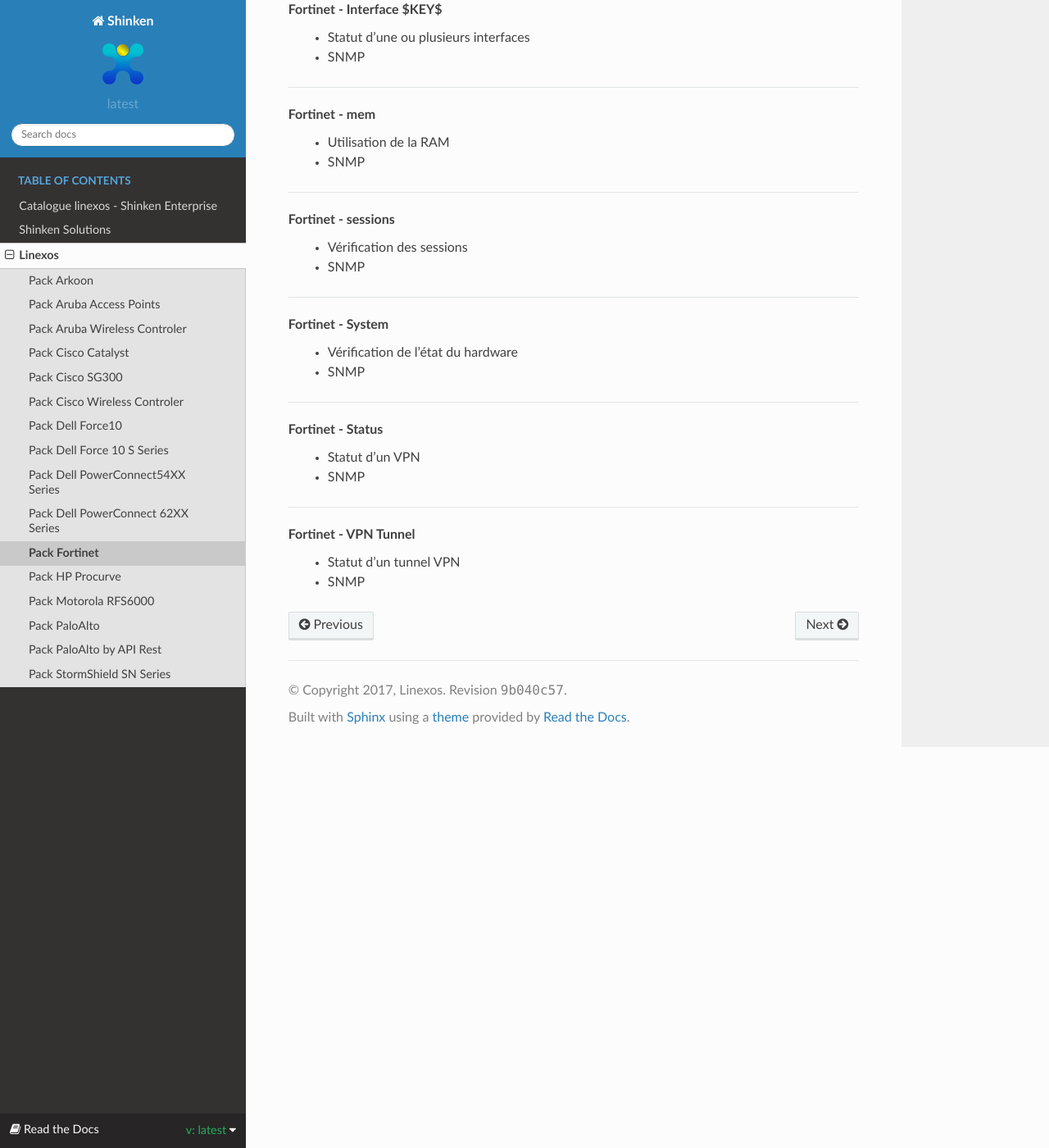
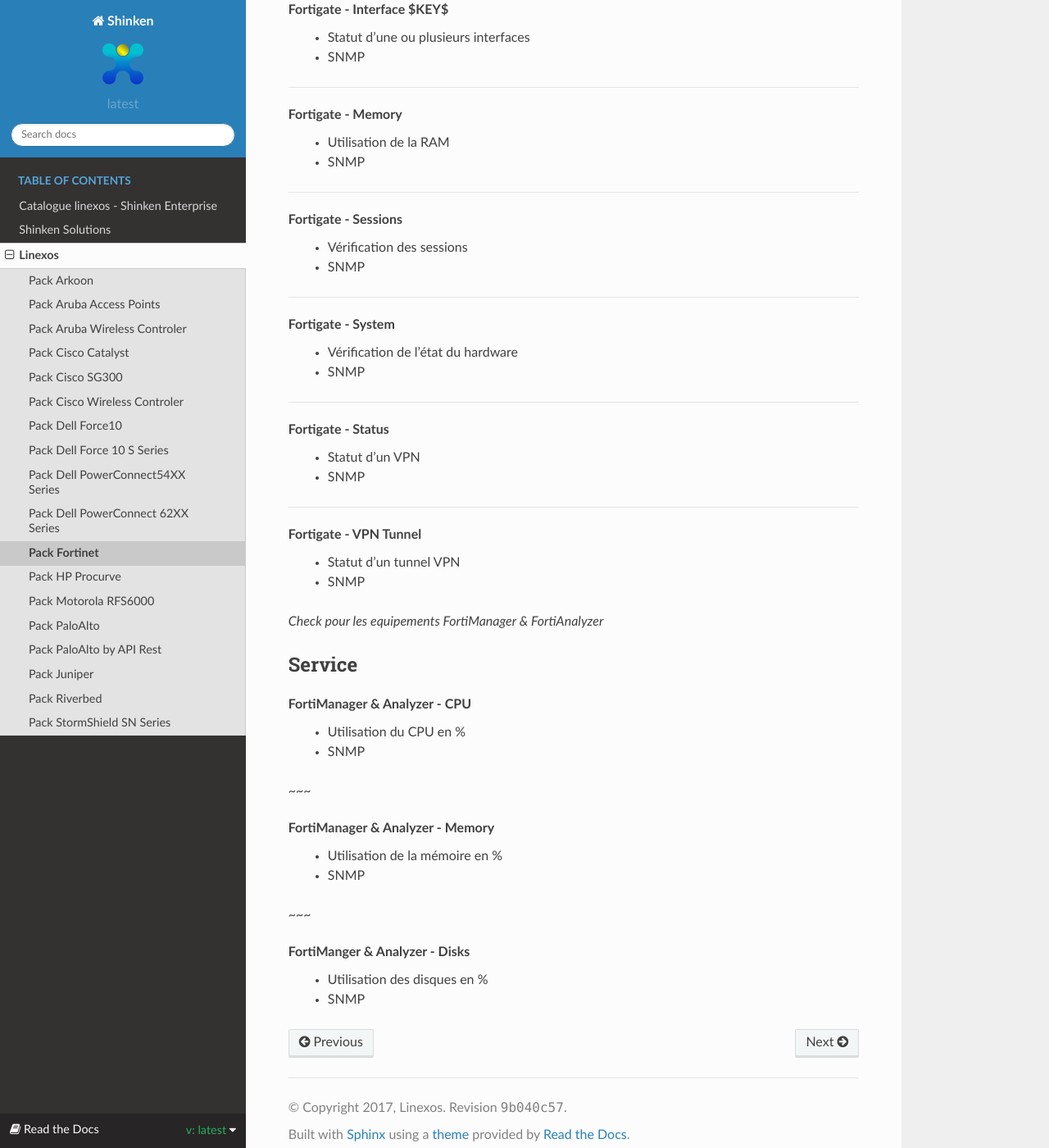
Before and after one commit to Geoglinexos/readthedocs, a Sphinx documentation site: the page built from source/linexos/fortinet.rst, in a window 1280 px wide and 1400 px high, scrolled down 573 px. Shown: the whole window at 82% size. Built offline with Sphinx 7.4.7 and the Read the Docs theme 2.0.0, drawn with Linux system fonts in a browser that asks for light colours; pages that are not in the unit, such as notebooks, are missing from menus; some of the changed text lies outside the part shown.

Commit message:
Calise updated

```diff
--- a/source/index/inde2.rst
+++ b/source/index/inde2.rst
@@ -50,11 +50,11 @@
 +-----------------------+-----------------------+-------+-----------------------+-----------------------+
 |                       |                       |       |  palo_alto_api        |            5          |
 +-----------------------+-----------------------+-------+-----------------------+-----------------------+
+|                       |                       |       |  juniper              |            8          |
++-----------------------+-----------------------+-------+-----------------------+-----------------------+
+|                       |                       |       |  riverbed             |            7          |
++-----------------------+-----------------------+-------+-----------------------+-----------------------+
 |                       |                       |       |  stormshield_sn       |            9          |
 +-----------------------+-----------------------+-------+-----------------------+-----------------------+
-
-
-
-
 .. note:: Les noms de check qui comportent "$KEY$" changent en fonction de l'argument correspondant (les "$KEY$" seront remplacés par l'argument, voir  `duplicate_foreach`_).
 .. _duplicate_foreach: http://151.80.162.119:8090/pages/releaseview.action?pageId=80120248
--- a/source/linexos/fortinet.rst
+++ b/source/linexos/fortinet.rst
@@ -6,56 +6,76 @@
 Description
 ***********
 
-*Checks pour les équipements Fortinet*
+*Checks pour les équipements Fortigate (firewall)*
 
 ********
 Services
 ********
 
-
-
-Fortinet - cpu
+Fortigate - Cpu
         - Utilisation du CPU
         - SNMP
 
 ~~~~
 
-Fortinet - HA
+Fortingat - HA
         - Statut d'un cluster High Availability (HA)
         - SNMP
 
 ~~~~
 
-Fortinet - Interface $KEY$
+Fortigate - Interface $KEY$
         - Statut d'une ou plusieurs interfaces
         - SNMP
 
 ~~~~
 
-Fortinet - mem
+Fortigate - Memory
         - Utilisation de la RAM
         - SNMP
 
 ~~~~
 
-Fortinet - sessions
+Fortigate - Sessions
         - Vérification des sessions
         - SNMP
 
 ~~~~
 
-Fortinet - System
+Fortigate - System
         - Vérification de l'état du hardware
         - SNMP
 
 ~~~~
 
-Fortinet - Status
+Fortigate - Status
         - Statut d'un VPN
         - SNMP
 
 ~~~~
 
-Fortinet - VPN Tunnel
+Fortigate - VPN Tunnel
         - Statut d'un tunnel VPN
         - SNMP
+
+*Check pour les equipements FortiManager & FortiAnalyzer*
+
+*******
+Service
+*******
+
+FortiManager & Analyzer - CPU
+        - Utilisation du CPU en %
+        - SNMP
+
+~~~
+
+FortiManager & Analyzer - Memory
+        - Utilisation de la mémoire en %
+        - SNMP
+
+~~~
+
+FortiManger & Analyzer - Disks
+        - Utilisation des disques en %
+        - SNMP
--- a/source/linexos/linexos.rst
+++ b/source/linexos/linexos.rst
@@ -23,6 +23,8 @@
    motorola_rfs6000
    palo_alto
    palo_alto_api
+   juniper
+   riverbed
    stormshield_sn
 
 
```
Also changed, not shown: source/linexos/juniper.rst (added, +64 -0 lines), source/linexos/riverbed.rst (added, +60 -0 lines).
